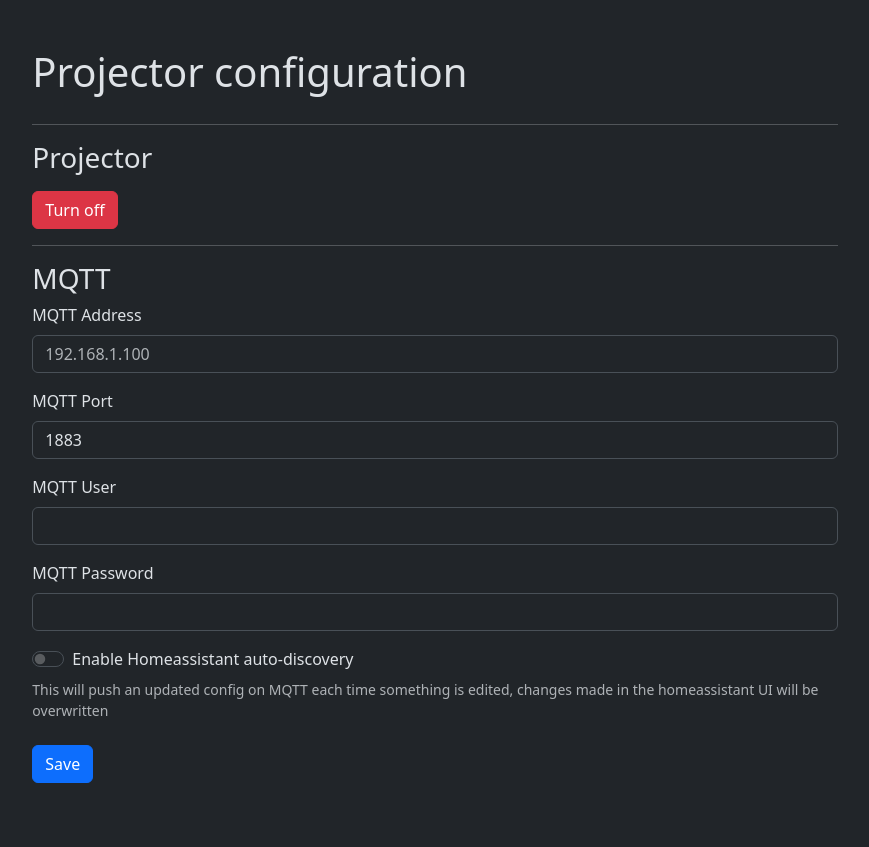
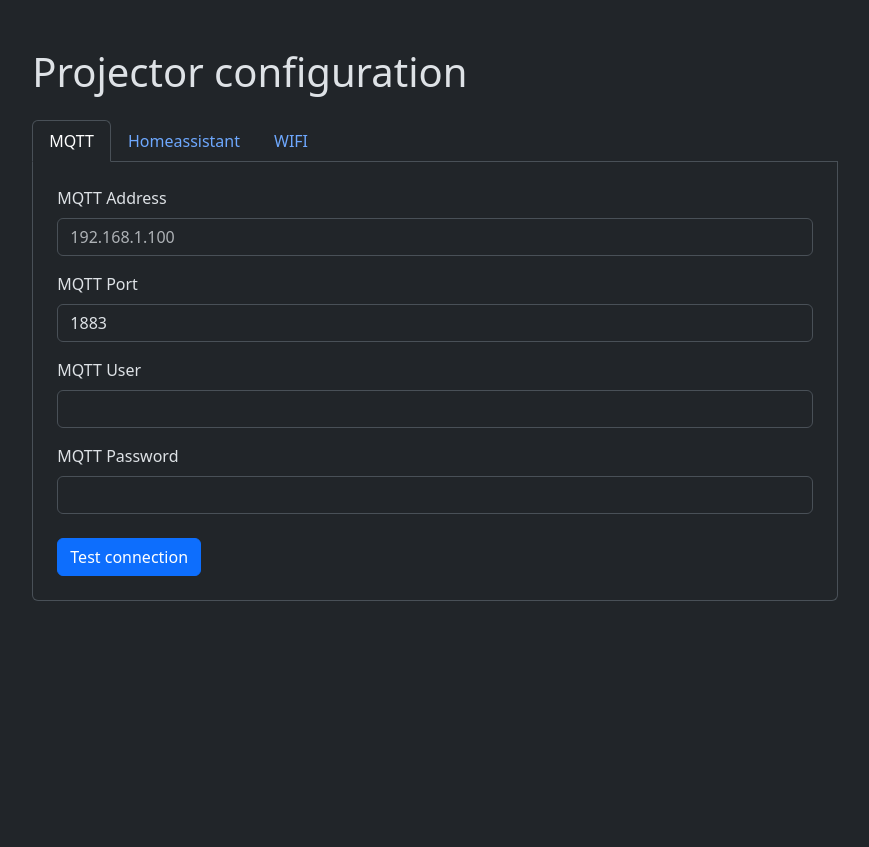
Before and after one commit to stenterstal/projector-mqtt, a Flask app: page / in a window 1280 px wide. Shown: the whole page, without its empty margins (205-1074 px from the left). After the commit the page ends 601 px from the top, so only its background shows below. Run offline with Flask 3, Linux system fonts and the light colour scheme; parts of the project's set-up code (start-up, migrations or seed data) failed here and were passed over; some libraries are stand-ins or nearby versions.

Commit message:
UI finished

```diff
--- a/dashboard/flask.py
+++ b/dashboard/flask.py
@@ -1,42 +1,49 @@
-from datetime import datetime
-
-from flask import Flask, render_template, request, redirect, url_for, session
+from flask import Flask, render_template, request, redirect, url_for
 
 from config.config_parser import write_config, read_config
-from dashboard.mqtt import DashboardMqtt
+from dashboard.mqtt_discovery import DiscoveryMqtt
 
 app = Flask(__name__)
 
-mqtt = DashboardMqtt()
+mqtt = DiscoveryMqtt()
 
 app.secret_key = "9@jhqLMTf0KKqSS%p_cAN~dG'%(fzQZV%ex1o)&BQ*hHe08g!p&ByQng3t~_QoB"
 
 @app.route("/")
-def page_dashboard():
-    data = read_config()
-    status = None
-    if 'status' in session.keys():
-        status = session['status']
-        session.pop('status')
-    return render_template('index.html', data=data)
+def page_mqtt():
+    data = read_config().get('mqtt')
+    status = mqtt.state
+    return render_template('index.html', data=data, status=status)
 
-@app.route("/projector/toggle")
-def projector_toggle():
-    return redirect('/')
+@app.route("/homeassistant")
+def page_homeassistant():
+    data = read_config().get('homeassistant')
+    status = mqtt.state
+    return render_template('homeassistant.html', data=data, status=status)
+
+@app.route("/config/mqtt", methods=['POST'])
+def config_mqtt():
+    data = {
+        'address': request.form['address'],
+        'port': request.form['port'],
+        'user': request.form['user'],
+        'password': request.form['password'],
+    }
+    write_config("mqtt", data)
+    mqtt.start()
+    return redirect(url_for('page_mqtt'))
+
+@app.route("/publish", methods=['POST'])
+def config_homeassistant():
+    data = {
+        'id': request.form['id'],
+        'command_topic': request.form['command_topic'].replace('<id>', request.form['id']),
+        'state_topic': request.form['state_topic'].replace('<id>', request.form['id'])
+    }
+    write_config("homeassistant", data)
+    mqtt.start(publish=True)
+    return redirect(url_for('page_homeassistant'))
 
 @app.route("/display")
 def display():
     return render_template('display.html')
-
-@app.route("/config", methods=['POST'])
-def config():
-    data = {
-        'mqtt_address': request.form['mqtt_address'],
-        'mqtt_port': request.form['mqtt_port'],
-        'mqtt_user': request.form['mqtt_user'],
-        'mqtt_password': request.form['mqtt_password'],
-        'mqtt_autodiscovery': 'true' if request.form.get('mqtt_autodiscovery') else 'false'
-    }
-    write_config(data)
-    session["status"] = "success_save"
-    return redirect(url_for('page_mqtt'))
--- a/dashboard/mqtt.py
+++ /dev/null
@@ -1,58 +0,0 @@
-import json
-
-import paho.mqtt.client as mqtt
-
-from config import config_parser
-from log import Logger, LogPrefix
-from payloads.discovery import make_discovery_message
-
-
-# Set in config file
-MQTT_DEVICE_ID = "912f98b36b4f4776b785210671a78e5e"
-
-
-class DashboardMqtt:
-    def __init__(self):
-        self.config = config_parser.read_config()
-
-        # Initiate logger
-        self.dash_log = Logger(LogPrefix.dashboard)
-
-        self.mqttc = mqtt.Client(mqtt.CallbackAPIVersion.VERSION2)
-        self.mqttc.on_connect = self.on_connect
-        self.mqttc.on_message = self.on_message
-
-        self.mqttc.username_pw_set(self.config["mqtt_user"], self.config["mqtt_password"])
-
-        self.mqttc.connect(self.config["mqtt_address"], int(self.config["mqtt_port"]), 60)
-
-        # No loop_forever as its blocking
-        self.mqttc.loop_start()
-
-    def on_connect(self, client, userdata, flags, reason_code, properties):
-        if reason_code != "Success":
-            self.dash_log.error(f"Something went wrong connecting to MQTT: Connected with result code {reason_code}")
-        else:
-            self.dash_log.info("Successfully connected to MQTT")
-
-        if self.config['mqtt_autodiscovery'] == 'true':
-            self.homeassistant_discovery()
-
-        client.subscribe("homeassistant/switch/%s/#" % MQTT_DEVICE_ID)
-
-    def on_message(self, client, userdata, msg):
-        payload = msg.payload.decode('utf-8')
-        if msg.topic == "homeassistant/switch/%s/set" % MQTT_DEVICE_ID:
-            if payload == "ON":
-                self.dash_log.info("Received MQTT turn on")
-                # Reload homepage if on homepage
-            elif payload == "OFF":
-                self.dash_log.info("Received MQTT turn off")
-                # Reload homepage if on homepage
-
-    def homeassistant_discovery(self):
-        discovery_message = make_discovery_message(MQTT_DEVICE_ID)
-        string = json.dumps(discovery_message)
-
-        self.mqttc.publish("homeassistant/device/%s/config" % MQTT_DEVICE_ID, string, qos=1)
-        print("[MQTT] Published config to home assistant autodiscovery")
--- a/dashboard/templates/index.html
+++ b/dashboard/templates/index.html
@@ -8,41 +8,55 @@
 </head>
 <body>
     <div class="col-lg-8 mx-auto p-4 py-md-5">
-        <header class="d-flex align-items-center pb-1">
+        <header class="d-flex align-items-center pb-3">
             <h1>Projector configuration</h1>
         </header>
-        <hr>
-        <h3 class="pb-2">Projector</h3>
-        <a class="btn {{"btn-primary" if projector_state == "stopped" else "btn-danger"}}" href="/projector/toggle" role="button">
-        {{"Turn on" if projector_state == "stopped" else "Turn off"}}
-        </a>
-        <hr>
-        <h3>MQTT</h3>
-        <form action="http://localhost:5000/config" method="POST" class="mb-3"
+        <ul class="nav nav-tabs">
+            <li class="nav-item">
+                <a class="nav-link active" aria-current="page" href="/">MQTT</a>
+            </li>
+            <li class="nav-item">
+                <a class="nav-link" href="/homeassistant">Homeassistant</a>
+            </li>
+            <li class="nav-item">
+                <a class="nav-link" href="/wifi">WIFI</a>
+            </li>
+        </ul>
+        <form action="http://localhost:5000/config/mqtt" method="POST" class="mb-3 p-4 border-end border-start border-bottom"
               style="border-bottom-left-radius: 6px; border-bottom-right-radius: 6px">
             <div class="mb-3">
-                <label for="mqtt_address" class="form-label">MQTT Address</label>
-                <input type="text" class="form-control" name="mqtt_address" id="mqtt_address" placeholder="192.168.1.100" value="{{data.mqtt_address}}">
+                <label for="address" class="form-label">MQTT Address</label>
+                <input type="text" class="form-control" name="address" id="address" placeholder="192.168.1.100" value="{{data.address}}">
             </div>
             <div class="mb-3">
-                <label for="mqtt_port" class="form-label">MQTT Port</label>
-                <input type="text" class="form-control" name="mqtt_port" id="mqtt_port" value="{{data.mqtt_port or '1883'}}">
+                <label for="port" class="form-label">MQTT Port</label>
+                <input type="text" class="form-control" name="port" id="port" value="{{data.port or '1883'}}">
             </div>
             <div class="mb-3">
-                <label for="mqtt_user" class="form-label">MQTT User</label>
-                <input type="text" class="form-control" name="mqtt_user" id="mqtt_user" value="{{data.mqtt_user}}">
+                <label for="user" class="form-label">MQTT User</label>
+                <input type="text" class="form-control" name="user" id="user" value="{{data.user}}">
             </div>
             <div class="mb-3">
-                <label for="mqtt_password" class="form-label">MQTT Password</label>
-                <input type="password" class="form-control" name="mqtt_password" id="mqtt_password" value="{{data.mqtt_password}}">
+                <label for="password" class="form-label">MQTT Password</label>
+                <input type="password" class="form-control" name="password" id="password" value="{{data.password}}">
             </div>
-            <div class="form-check form-switch pb-1">
-                <input class="form-check-input" type="checkbox" name="mqtt_autodiscovery" id="mqtt_autodiscovery" {{ "checked" if data.mqtt_autodiscovery == 'true'}}>
-                <label class="form-check-label" for="mqtt_autodiscovery">Enable Homeassistant auto-discovery</label>
-            </div>
-            <div class="form-text" id="basic-addon4">This will push an updated config on MQTT each time something is edited, changes made in the homeassistant UI will be overwritten</div>
-            <button type="submit" class="btn btn-primary mt-4">Save</button>
+            <button type="submit" class="btn btn-primary mt-2">Test connection</button>
         </form>
+        {% if (status == 'success' or status == 'published') %}
+        <div class="alert alert-success" role="alert">
+            MQTT config is valid. Successfully connected.
+        </div>
+        {% endif %}
+        {% if status == 'unauthorized' %}
+        <div class="alert alert-danger" role="alert">
+            MQTT connect returns an unauthorized error
+        </div>
+        {% endif %}
+        {% if status == 'timed out' %}
+        <div class="alert alert-danger" role="alert">
+            MQTT connection timed out
+        </div>
+        {% endif %}
     </div>
     <script src="{{ url_for('static',filename='js/bootstrap.min.js') }}" crossorigin="anonymous"></script>
     <script src="{{ url_for('static',filename='js/jquery.min.js') }}" crossorigin="anonymous"></script>
```
Also changed, not shown: dashboard/mqtt_discovery.py (added, +112 -0 lines), dashboard/templates/homeassistant.html (added, +97 -0 lines), dashboard/templates/mqtt.html (deleted, +0 -57 lines), payloads/discovery.py (deleted, +0 -22 lines).
